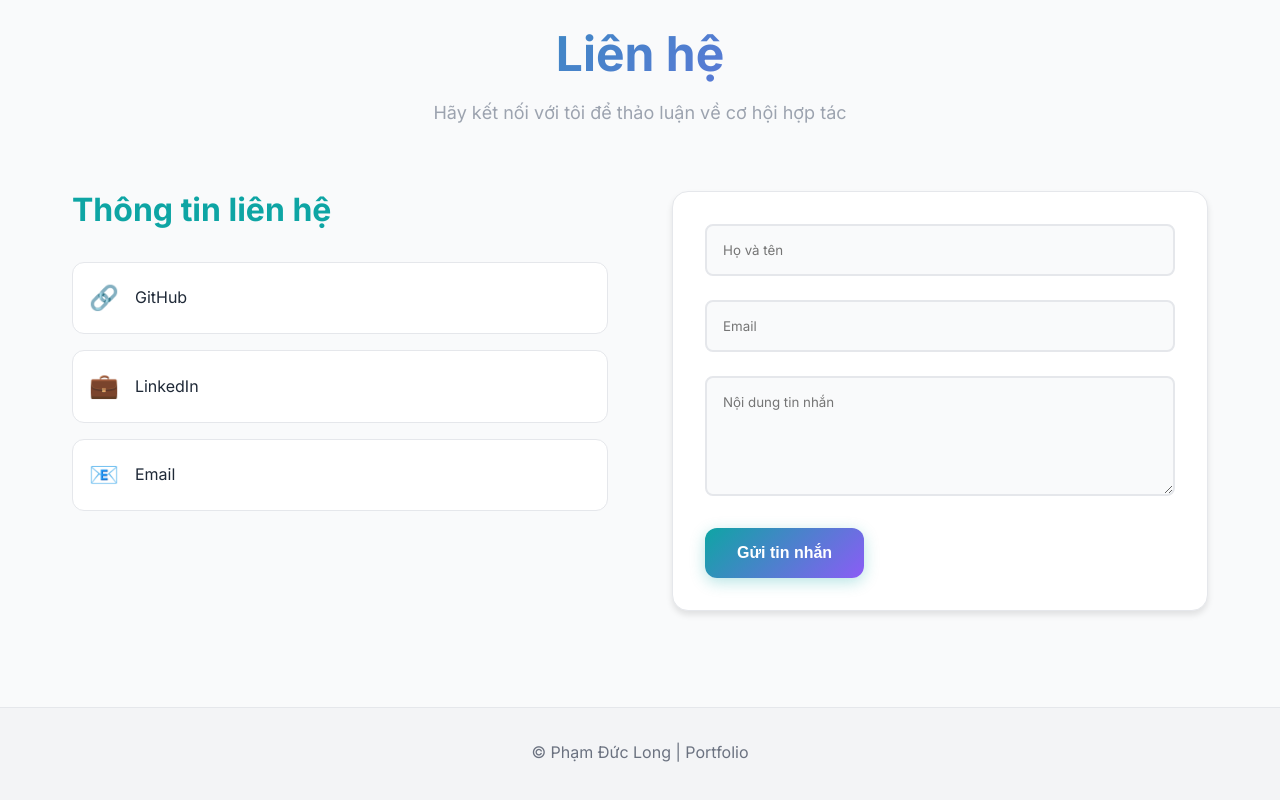
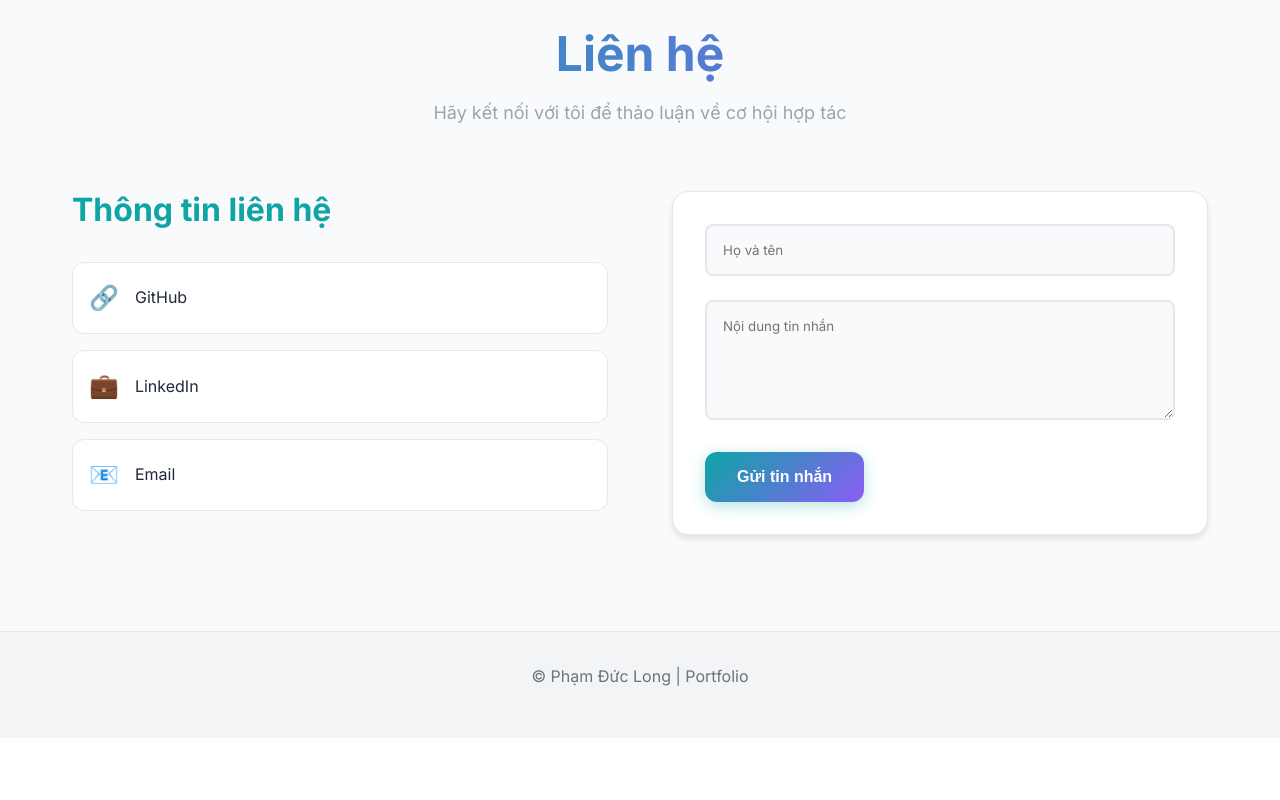
Before and after one commit to dnclou6/My-Profile, a React (Vite) app: page / in a window 1280 px wide. Shown: the part 5594-6394 px from the top of the page. After the commit the page ends 6332 px from the top, so only its background shows below. Built offline with nearby package versions, Linux system fonts and the light colour scheme; no server answers.

Commit message:
edit mail

```diff
--- a/src/App.jsx
+++ b/src/App.jsx
@@ -313,7 +313,7 @@
   const [isDark, setIsDark] = useDarkMode();
   const [activeSection, setActiveSection] = useState('home');
   const [isMenuOpen, setIsMenuOpen] = useState(false);
-  const [formData, setFormData] = useState({ name: '', email: '', message: '' });
+  const [formData, setFormData] = useState({ name: '', message: '' });
   const [isFormSubmitted, setIsFormSubmitted] = useState(false);
   const [visibleSections, setVisibleSections] = useState(new Set(['home']));
   const [cvPdfUrl, setCvPdfUrl] = useState('');
@@ -468,9 +468,10 @@
   // Handle form submission
   const handleFormSubmit = (e) => {
     e.preventDefault();
-    const subject = encodeURIComponent(`Liên hệ từ portfolio: ${formData.name}`);
-    const body = encodeURIComponent(`Tên: ${formData.name}\nEmail: ${formData.email}\nNội dung:\n${formData.message}`);
-    window.location.href = `mailto:${me.contactEmail}?subject=${subject}&body=${body}`;
+    const to = 'phdlong2006@gmail.com';
+    const subject = encodeURIComponent(`Họ và tên: ${formData.name}`);
+    const body = encodeURIComponent(`Nội dung tin nhắn:\n${formData.message}`);
+    window.location.href = `mailto:${to}?subject=${subject}&body=${body}`;
     setIsFormSubmitted(true);
     setTimeout(() => setIsFormSubmitted(false), 3000);
   };
@@ -798,15 +799,7 @@
                   required
                 />
               </div>
-              <div className="form-group">
-                <input
-                  type="email"
-                  placeholder="Email"
-                  value={formData.email}
-                  onChange={(e) => setFormData({...formData, email: e.target.value})}
-                  required
-                />
-              </div>
+
               <div className="form-group">
                 <textarea
                   placeholder="Nội dung tin nhắn"
```
